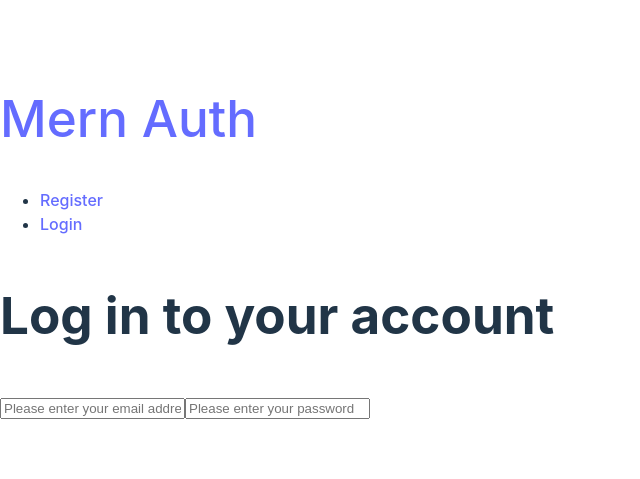
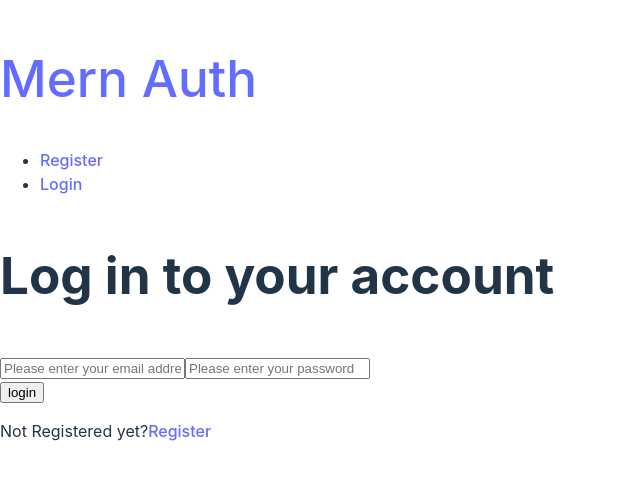
Before and after one commit to abenooo/MERN-Authentication, a React (Vite) app in the folder client/: page /login in a window 1280 px wide. Shown: the part 167-646 px from the top of the page, without its empty margins (0-640 px from the left). Built offline with nearby package versions, Linux system fonts and the light colour scheme.

Commit message:
Finish the login page structre

```diff
--- a/client/src/components/auth/Login.jsx
+++ b/client/src/components/auth/Login.jsx
@@ -18,7 +18,6 @@ const Login = () => {
   return (
     <>
       <h1>
-
         <p>Log in to your account</p>
       </h1>
       <form onSubmit={(e) => onSubmit(e)}>
@@ -40,7 +39,11 @@ const Login = () => {
             minLength={4}
           />
         </div>
-
+        <input type="submit" value="login" />
+        <p>Not Registered yet?
+          <Link to='/register'>Register
+          </Link>
+        </p>
       </form>
     </>
   );
```
Lines whose indentation alone changed are shown as unchanged.
